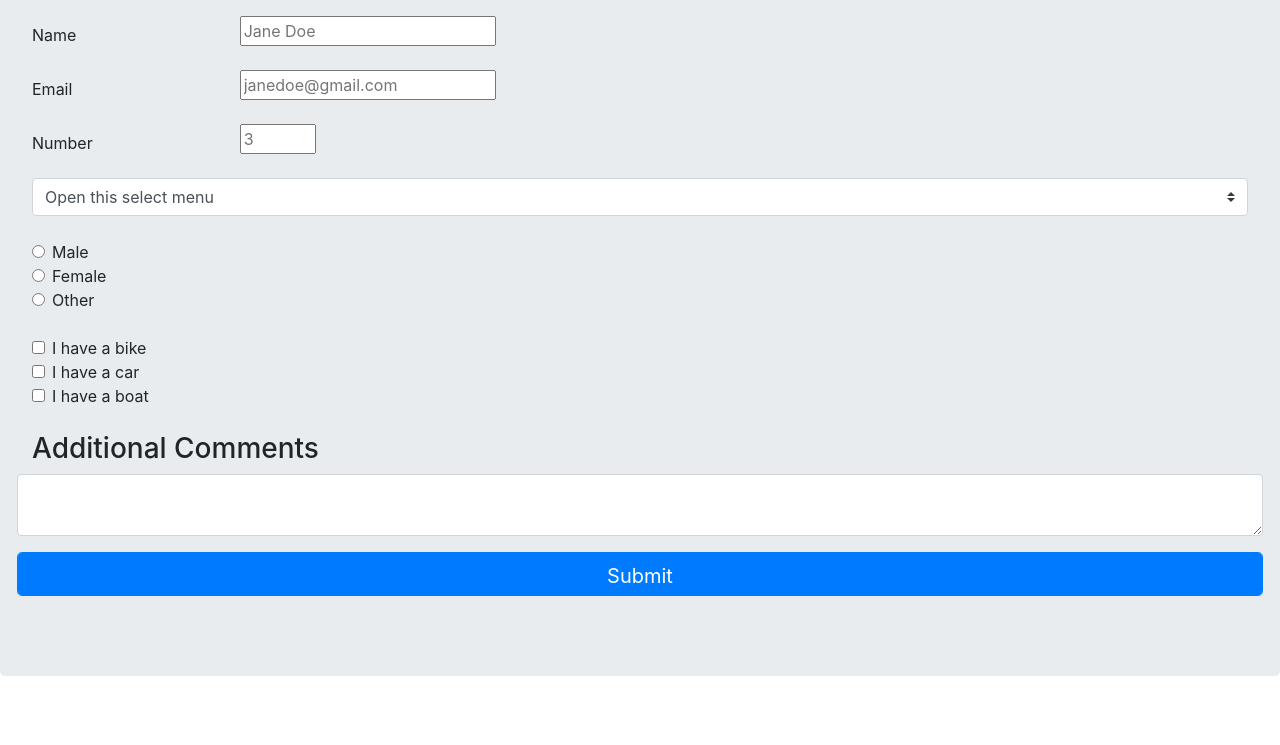
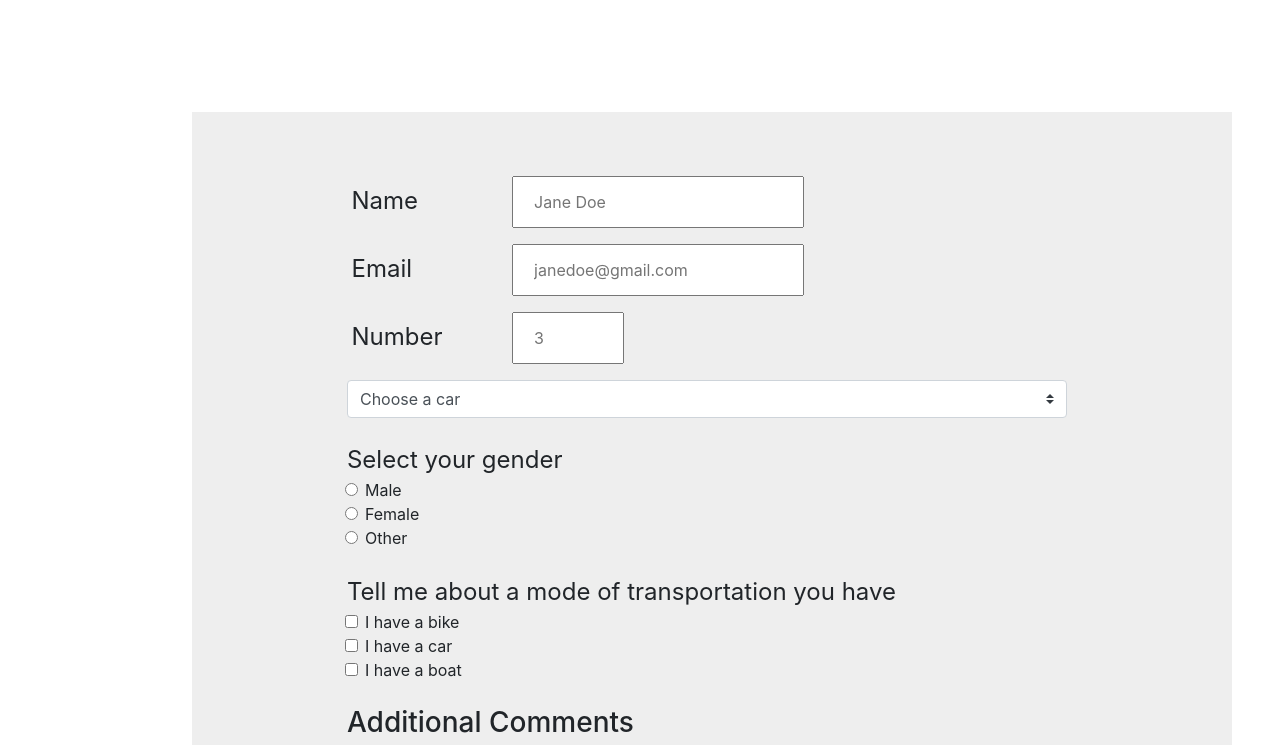
Before and after one commit to RebSin/Survey-Form, a plain HTML site: page index.html in a window 1280 px wide. Shown: the part 188-933 px from the top of the page. Before the commit the page ends 896 px from the top, so only its background shows below. Drawn offline with nearby package versions, Linux system fonts and the light colour scheme.

Commit message:
Adjusted styling, added attribution

```diff
--- a/index.html
+++ b/index.html
@@ -8,9 +8,10 @@
 
   </head>
   <body>
-<div class="jumbotron">
-    <h1 id = "title" class="display-3"> SURVEY FORM </h1>
+<div class="jumbotron" style="background-color: #FFFFFF;">
+    <h1 id = "title" class="display-3" style="background-color:rgb(0, 123, 255); color: white;"> SURVEY FORM </h1>
     <p class="lead" id ="description"> <i> This is a quick survey form done for freecodecamp </i> </p>
+  </div>
     <form id ="survey-form">
       <div class="form-group row">
       <label for="name" id="name-label" class="col-sm-2 col-form-label"> Name </label>
@@ -18,7 +19,6 @@
           <input type="text" id="name"  placeholder= "Jane Doe" required>
         </div>
       </div>
-
       <div class="form-group row">
       <label for="email" id="email-label" class="col-sm-2 col-form-label"> Email </label>
         <div class="col-sm-10">
@@ -34,7 +34,7 @@
       </div>
 
       <select id="dropdown" class="custom-select">
-        <option selected> Open this select menu </option>
+        <option selected> Choose a car </option>
         <option value="volvo">Volvo</option>
         <option value="saab">Saab</option>
         <option value="mercedes">Mercedes</option>
@@ -43,18 +43,25 @@
 
       <br>
       <br>
-      <div class="form-check">
+      <label class="form-check-label" id= "genderLabel" for="form-check">Select your gender</label><br>
+      <div class="form-check" id ="checkboxes">
+
+
       <input class="form-check-input" type="radio" id="male" name="name" value="male">
       <label class="form-check-label" for="male">Male</label><br>
+
 
       <input class="form-check-input" type="radio" id="female" name="name" value="female">
       <label class="form-check-label" for="female">Female</label><br>
 
+
       <input class="form-check-input" type="radio" id="other" name="name" value="other">
       <label class="form-check-label" for="other">Other</label>
+
       </div>
       <br>
-      <div class="form-check">
+      <label class="form-check-label" for="form-check" id="transport">Tell me about a mode of transportation you have</label><br>
+      <div class="form-check" id ="vehicleList">
       <input class="form-check-input" type="checkbox" id="vehicle1" name="vehicle1" value="Bike">
       <label class="form-check-label"for="vehicle1"> I have a bike</label><br>
 
@@ -78,5 +85,10 @@
         </div>
       <!-- </div> -->
     </form>
+    <br>
+    <br>
+    <h2> Attributions </h2>
+    <p> For this project, I used snippets of code from: <a href= "https://hackerthemes.com/bootstrap-cheatsheet/"> Bootstrap Cheatsheet</a></p>
+
     </body>
 </html>
--- a/main.css
+++ b/main.css
@@ -5,3 +5,79 @@
 #description{
   text-align: center;
 }
+
+#name-label {
+  font-size: 150%;
+  padding-left: 5%;
+}
+
+#name {
+  padding: 12px 20px;
+  margin-left: 5%;
+}
+
+#email-label {
+  font-size: 150%;
+  padding-left: 5%;
+}
+
+#email{
+  padding: 12px 20px;
+  margin-left: 5%;
+}
+
+#number-label {
+  font-size: 150%;
+  padding-left: 5%;
+}
+
+#number {
+  padding: 12px 20px;
+  margin-left: 5%;
+}
+
+#dropdown {
+  margin-left: 3%;
+  width: 90vh;
+}
+
+#genderLabel {
+  font-size: 150%;
+  padding-left: 3%;
+}
+
+#checkboxes {
+  padding-left: 5%;
+}
+
+#transport {
+  font-size: 150%;
+  padding-left: 3%;
+}
+
+#vehicleList {
+  padding-left: 5%;
+}
+
+#additionalComHeading {
+  padding-left: 3%;
+}
+
+#textarea {
+  width: 90vh;
+  margin-left: 3%;
+}
+
+#submit {
+  width: 90vh;
+  margin-left: 3%;
+}
+#survey-form {
+  background-color: #EEEEEE;
+  width: 130vh;
+  margin-left: 15%;
+  padding-left: 10%;
+  padding-right: 1%;
+  padding-top: 5%;
+  padding-bottom: 20px;
+}
```
